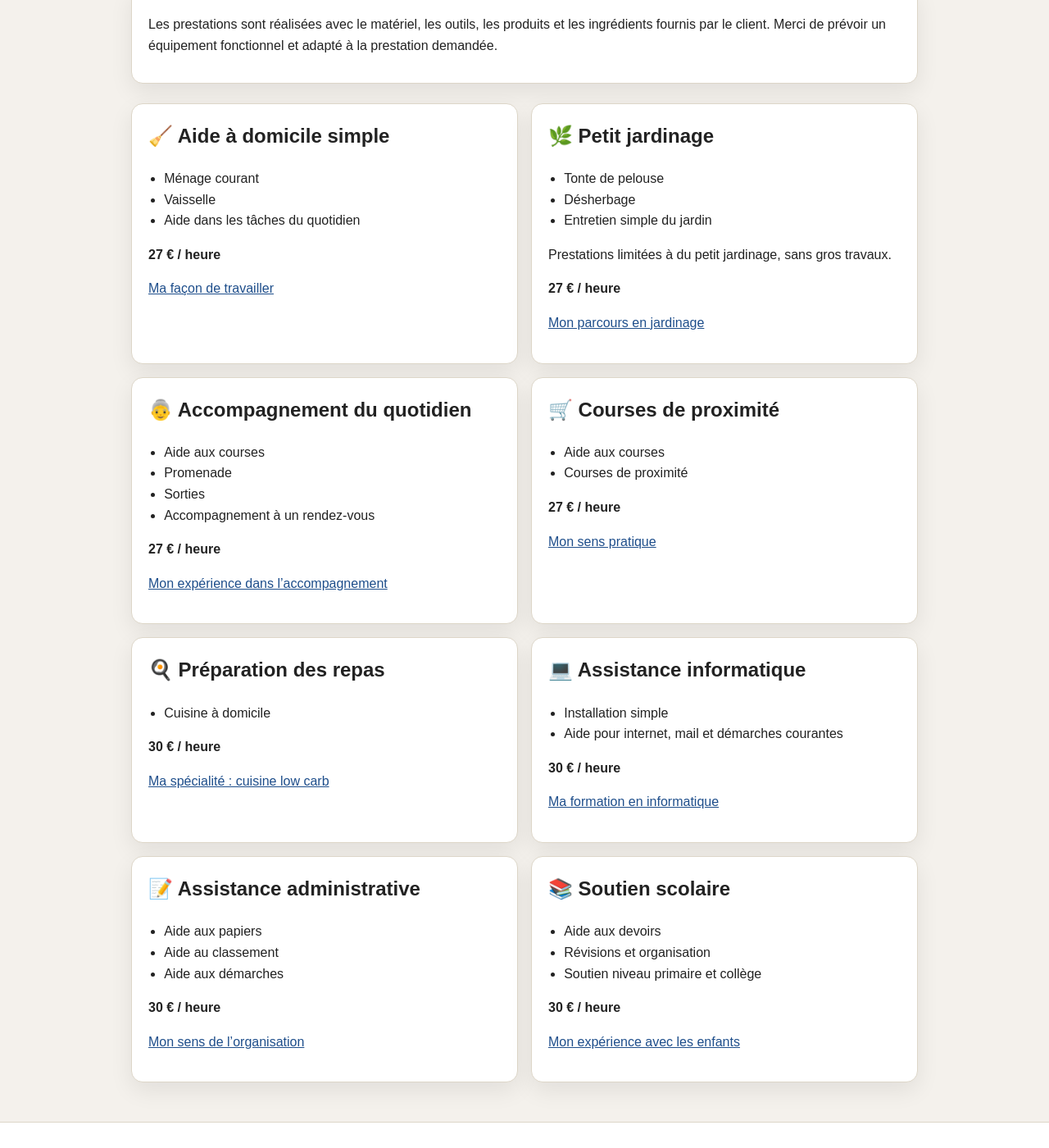
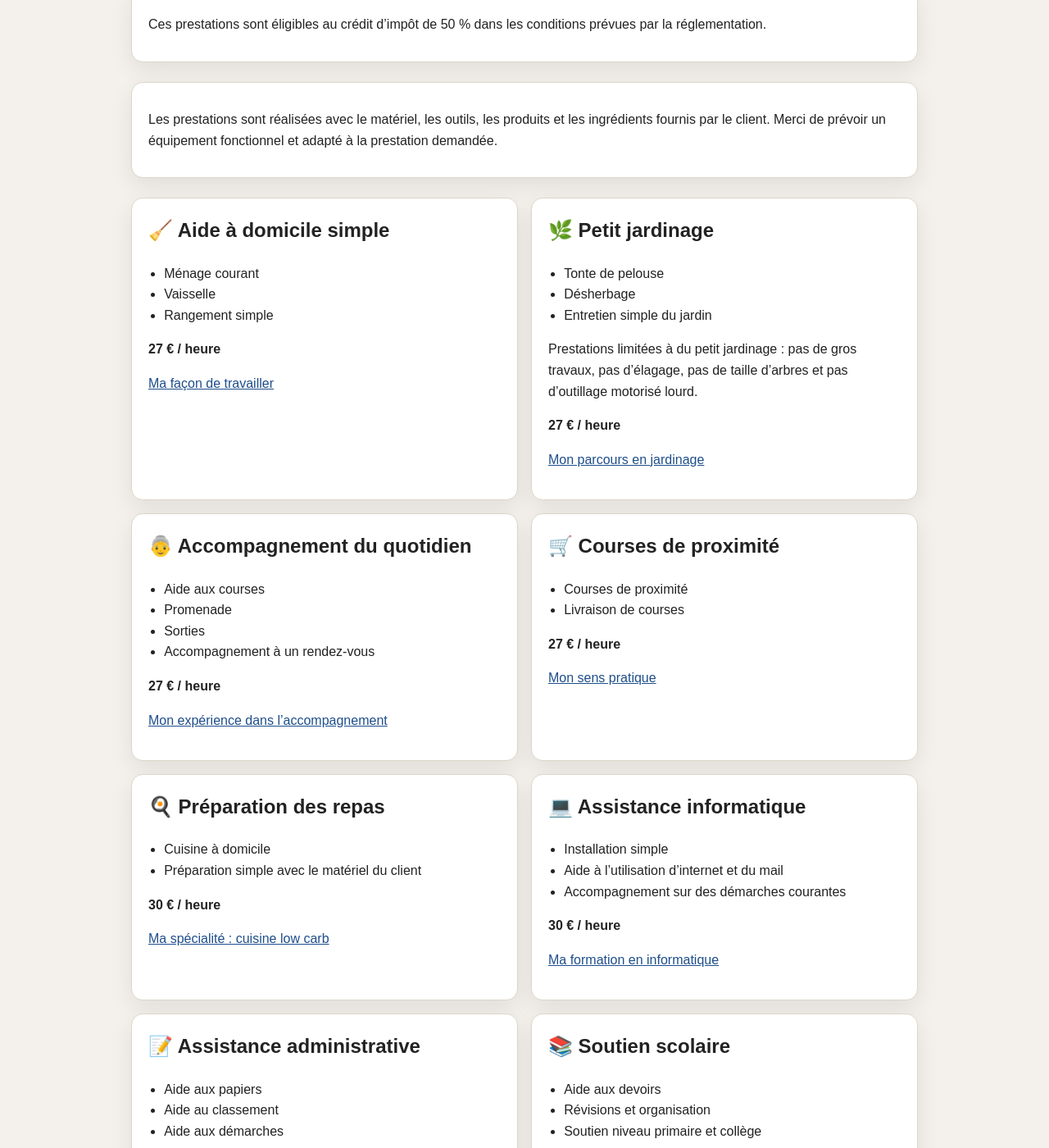
Before and after one commit to Laurie-services/laurie-services.github.io, a Jekyll site: the page built from services.html, in a window 1280 px wide and 1400 px high, scrolled down 451 px. Shown: the whole window at 82% size. Built offline with Jekyll 4.4.1, drawn with Linux system fonts in a browser that asks for light colours.

Commit message:
condition sap true pour credit d'impot

```diff
--- a/index.html
+++ b/index.html
@@ -16,7 +16,9 @@ description: "Services à domicile à Cholet : aide du quotidien, petit jardinag
     <div class="hero-points">
       <span>📍 Cholet centre</span>
       <span>🚶 Déplacements à pied</span>
+      {% if site.sap_validated %}
       <span>🧾 Crédit d’impôt possible</span>
+      {% endif %}
     </div>
 
     <div class="cta-row">
@@ -41,9 +43,11 @@ description: "Services à domicile à Cholet : aide du quotidien, petit jardinag
     Soit <strong>22 € / heure</strong> au lieu de <strong>27 € à 30 € / heure</strong>
   </p>
 
+  {% if site.sap_validated %}
   <p class="offer-price-secondary">
     Environ <strong>11 € / heure après crédit d’impôt</strong>, selon votre situation.
   </p>
+  {% endif %}
 
   <p>
     Ces heures peuvent être utilisées librement sur les différents services proposés,
--- a/services.html
+++ b/services.html
@@ -10,6 +10,14 @@ description: "Services à domicile à Cholet avec tarifs détaillés."
     Voici les services que je vous propose à domicile sur Cholet centre.
   </p>
 </section>
+
+{% if site.sap_validated %}
+<section class="notice">
+  <p>
+    Ces prestations sont éligibles au crédit d’impôt de 50 % dans les conditions prévues par la réglementation.
+  </p>
+</section>
+{% endif %}
 
 <section class="notice">
   <p>
@@ -25,11 +33,11 @@ description: "Services à domicile à Cholet avec tarifs détaillés."
     <ul class="clean-list">
       <li>Ménage courant</li>
       <li>Vaisselle</li>
-      <li>Aide dans les tâches du quotidien</li>
+      <li>Rangement simple</li>
     </ul>
     <p><strong>27 € / heure</strong></p>
     <p>
-      <a href="{{ '/a-propos.html#aide-pratique' | relative_url }}" target="_blank" rel="noopener noreferrer">Ma façon de travailler</a>
+      <a href="{{ '/a-propos.html#aide-pratique' | relative_url }}">Ma façon de travailler</a>
     </p>
   </article>
 
@@ -40,10 +48,13 @@ description: "Services à domicile à Cholet avec tarifs détaillés."
       <li>Désherbage</li>
       <li>Entretien simple du jardin</li>
     </ul>
-    <p>Prestations limitées à du petit jardinage, sans gros travaux.</p>
+    <p>
+      Prestations limitées à du petit jardinage : pas de gros travaux, pas d’élagage,
+      pas de taille d’arbres et pas d’outillage motorisé lourd.
+    </p>
     <p><strong>27 € / heure</strong></p>
     <p>
-      <a href="{{ '/a-propos.html#jardinage' | relative_url }}" target="_blank" rel="noopener noreferrer">Mon parcours en jardinage</a>
+      <a href="{{ '/a-propos.html#jardinage' | relative_url }}">Mon parcours en jardinage</a>
     </p>
   </article>
 
@@ -57,19 +68,19 @@ description: "Services à domicile à Cholet avec tarifs détaillés."
     </ul>
     <p><strong>27 € / heure</strong></p>
     <p>
-      <a href="{{ '/a-propos.html#accompagnement' | relative_url }}" target="_blank" rel="noopener noreferrer">Mon expérience dans l’accompagnement</a>
+      <a href="{{ '/a-propos.html#accompagnement' | relative_url }}">Mon expérience dans l’accompagnement</a>
     </p>
   </article>
 
   <article class="card">
     <h2>🛒 Courses de proximité</h2>
     <ul class="clean-list">
-      <li>Aide aux courses</li>
       <li>Courses de proximité</li>
+      <li>Livraison de courses</li>
     </ul>
     <p><strong>27 € / heure</strong></p>
     <p>
-      <a href="{{ '/a-propos.html#organisation' | relative_url }}" target="_blank" rel="noopener noreferrer">Mon sens pratique</a>
+      <a href="{{ '/a-propos.html#organisation' | relative_url }}">Mon sens pratique</a>
     </p>
   </article>
 
@@ -77,10 +88,11 @@ description: "Services à domicile à Cholet avec tarifs détaillés."
     <h2>🍳 Préparation des repas</h2>
     <ul class="clean-list">
       <li>Cuisine à domicile</li>
+      <li>Préparation simple avec le matériel du client</li>
     </ul>
     <p><strong>30 € / heure</strong></p>
     <p>
-      <a href="{{ '/a-propos.html#cuisine' | relative_url }}" target="_blank" rel="noopener noreferrer">Ma spécialité : cuisine low carb</a>
+      <a href="{{ '/a-propos.html#cuisine' | relative_url }}">Ma spécialité : cuisine low carb</a>
     </p>
   </article>
 
@@ -88,11 +100,12 @@ description: "Services à domicile à Cholet avec tarifs détaillés."
     <h2>💻 Assistance informatique</h2>
     <ul class="clean-list">
       <li>Installation simple</li>
-      <li>Aide pour internet, mail et démarches courantes</li>
+      <li>Aide à l’utilisation d’internet et du mail</li>
+      <li>Accompagnement sur des démarches courantes</li>
     </ul>
     <p><strong>30 € / heure</strong></p>
     <p>
-      <a href="{{ '/a-propos.html#informatique' | relative_url }}" target="_blank" rel="noopener noreferrer">Ma formation en informatique</a>
+      <a href="{{ '/a-propos.html#informatique' | relative_url }}">Ma formation en informatique</a>
     </p>
   </article>
 
@@ -105,7 +118,7 @@ description: "Services à domicile à Cholet avec tarifs détaillés."
     </ul>
     <p><strong>30 € / heure</strong></p>
     <p>
-      <a href="{{ '/a-propos.html#administratif' | relative_url }}" target="_blank" rel="noopener noreferrer">Mon sens de l’organisation</a>
+      <a href="{{ '/a-propos.html#administratif' | relative_url }}">Mon sens de l’organisation</a>
     </p>
   </article>
 
@@ -118,7 +131,7 @@ description: "Services à domicile à Cholet avec tarifs détaillés."
     </ul>
     <p><strong>30 € / heure</strong></p>
     <p>
-      <a href="{{ '/a-propos.html#soutien-scolaire' | relative_url }}" target="_blank" rel="noopener noreferrer">Mon expérience avec les enfants</a>
+      <a href="{{ '/a-propos.html#soutien-scolaire' | relative_url }}">Mon expérience avec les enfants</a>
     </p>
   </article>
 
```
